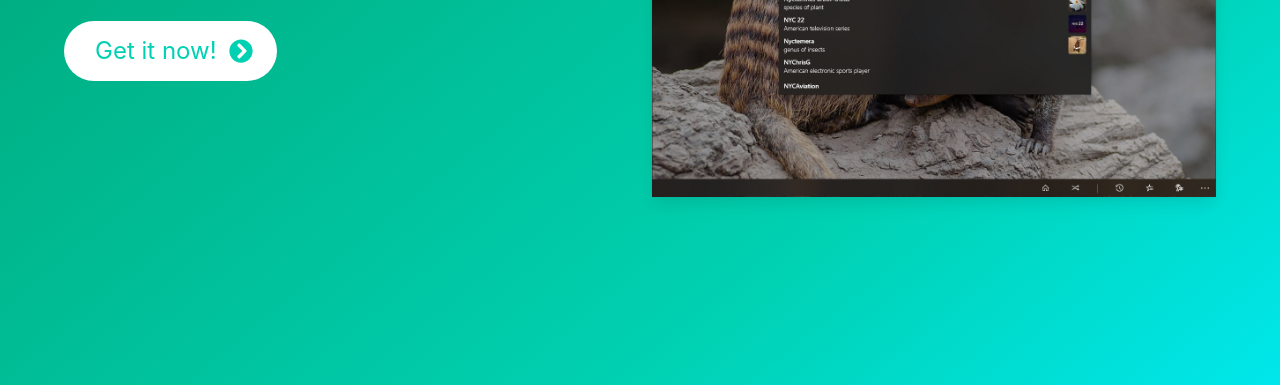
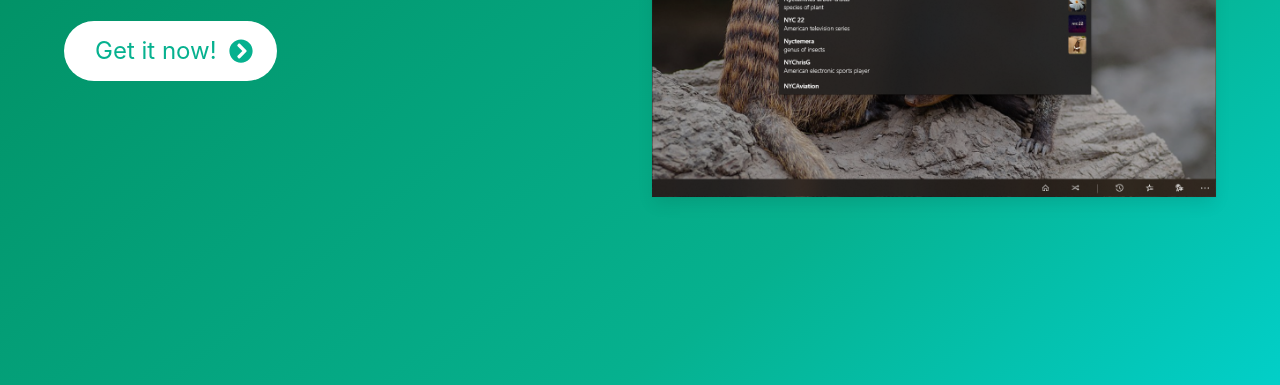
Before and after one commit to fweinaug/wikini-website-v2, a Gatsby site: page / in a window 1280 px wide. Shown: the part 415-800 px from the top of the page. Built offline with nearby package versions, Linux system fonts and the light colour scheme; Gatsby itself is replaced by a stand-in of ours.

Commit message:
update primary color

```diff
--- a/src/components/styles.scss
+++ b/src/components/styles.scss
@@ -1,3 +1,3 @@
 @charset "utf-8";
-$title-color: #ff0000;
+$primary: #06B18F;
 @import "~bulma/bulma.sass";
```
